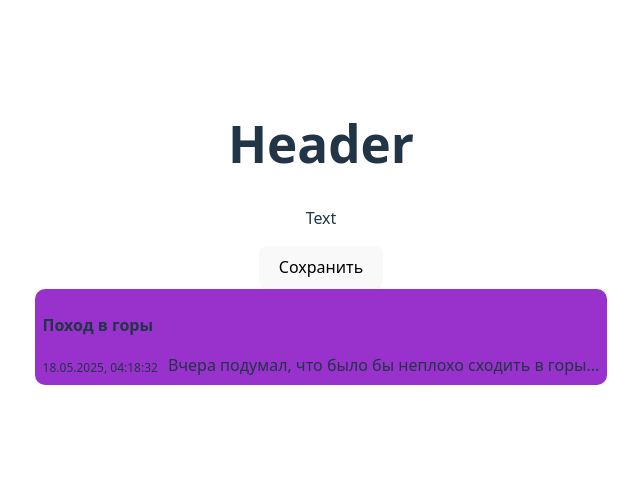
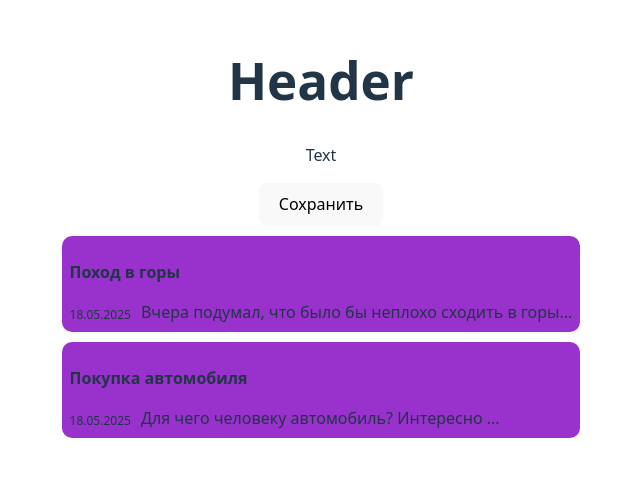
Before and after one commit to PyrtaBlog/project, a React (Vite) app: page / in a window 1280 px wide. Shown: the part 167-644 px from the top of the page, without its empty margins (319-959 px from the left). Built offline with nearby package versions, Linux system fonts and the light colour scheme.

Commit message:
Add props for SideBarItem

```diff
--- a/src/App.jsx
+++ b/src/App.jsx
@@ -2,13 +2,26 @@ import './App.css';
 import { SaidBarItem } from './components/SaidBarItem/SaidBarItem';
 import { Button } from './components/UI/Button';
 
-function App() {
-  return <>
-  <h1>Header</h1>
-  <p>Text</p>
-  <Button/>
-  <SaidBarItem/>
-  </>;
+export function App() {
+  const data = [
+    {
+      title: 'Поход в горы',
+      text: 'Вчера подумал, что было бы неплохо сходить в горы...',
+      date: new Date(),
+    },
+    {
+      title: 'Покупка автомобиля',
+      text: 'Для чего человеку автомобиль? Интересно ...',
+      date: new Date(),
+    },
+  ];
+  return (
+    <>
+      <h1>Header</h1>
+      <p>Text</p>
+      <Button />
+      <SaidBarItem title={data[0].title} text={data[0].text} date={data[0].date} />
+      <SaidBarItem title={data[1].title} text={data[1].text} date={data[1].date} />
+    </>
+  );
 }
-
-export default App;
--- a/src/components/SaidBarItem/SaidBarItem.css
+++ b/src/components/SaidBarItem/SaidBarItem.css
@@ -3,6 +3,7 @@
   border-radius: 10px;
   padding: 8px;
   text-align: left;
+  margin: 10px;
 }
 
 .saidBarItem__body {
--- a/src/components/SaidBarItem/SaidBarItem.jsx
+++ b/src/components/SaidBarItem/SaidBarItem.jsx
@@ -1,14 +1,12 @@
 import './SaidBarItem.css';
 
-export function SaidBarItem() {
-  const title = 'Поход в горы';
-  const date = new Date();
-  const text = 'Вчера подумал, что было бы неплохо сходить в горы...';
+export function SaidBarItem({ title, text, date }) {
+  const formatedDate = new Intl.DateTimeFormat('ru-RU').format(date);
   return (
     <div className='saidBarItem'>
       <h3 className='saidBarItem__header'>{title}</h3>
       <div className='saidBarItem__body'>
-        <div className='saidBarItem__date'>{date.toLocaleString('ru-RU')}</div>
+        <div className='saidBarItem__date'>{formatedDate}</div>
         <div className='saidBarItem__text'>{text}</div>
       </div>
     </div>
--- a/src/main.jsx
+++ b/src/main.jsx
@@ -1,10 +1,10 @@
 import { StrictMode } from 'react';
 import { createRoot } from 'react-dom/client';
 import './index.css';
-import App from './App.jsx';
+import { App } from './App.jsx';
 
 createRoot(document.getElementById('root')).render(
   <StrictMode>
     <App />
-  </StrictMode>
+  </StrictMode>,
 );
```
